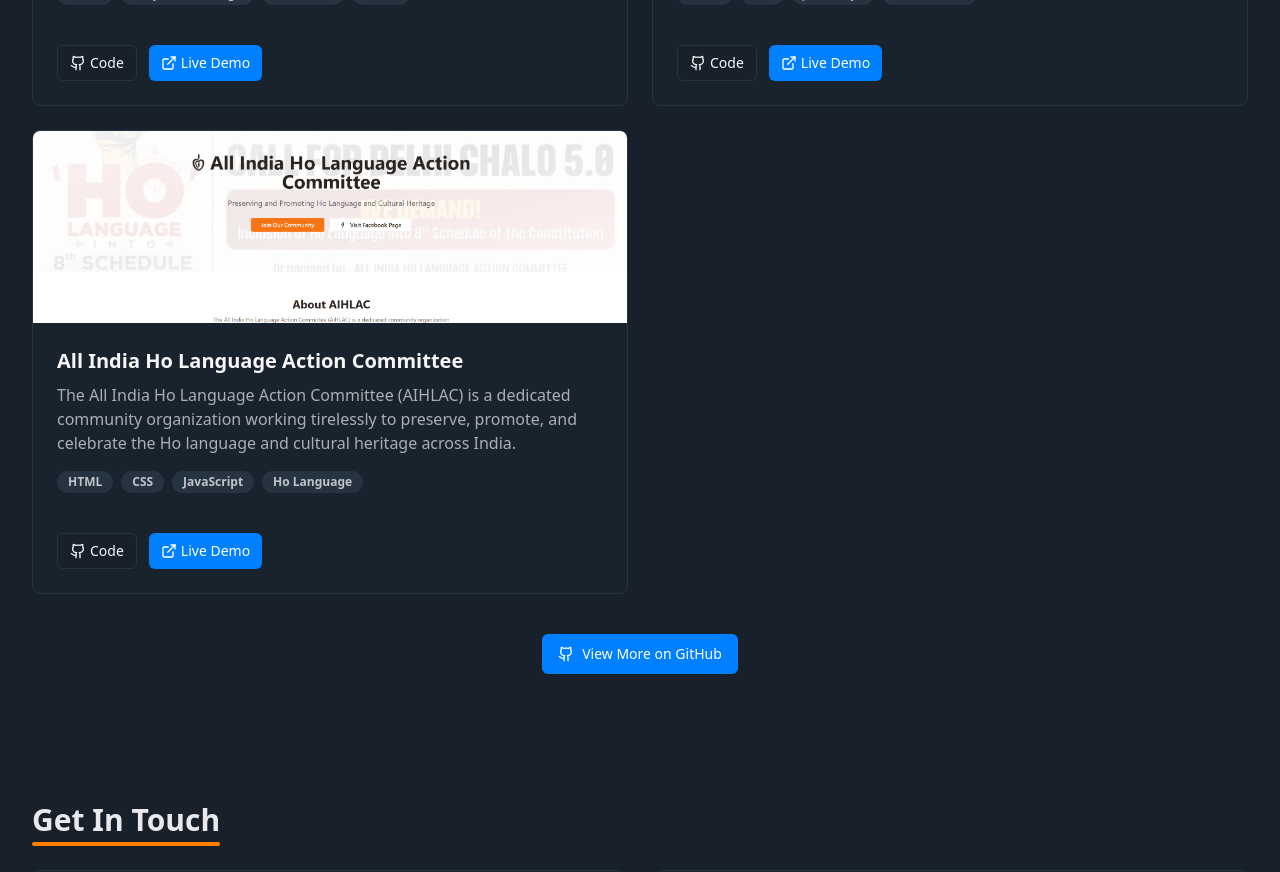
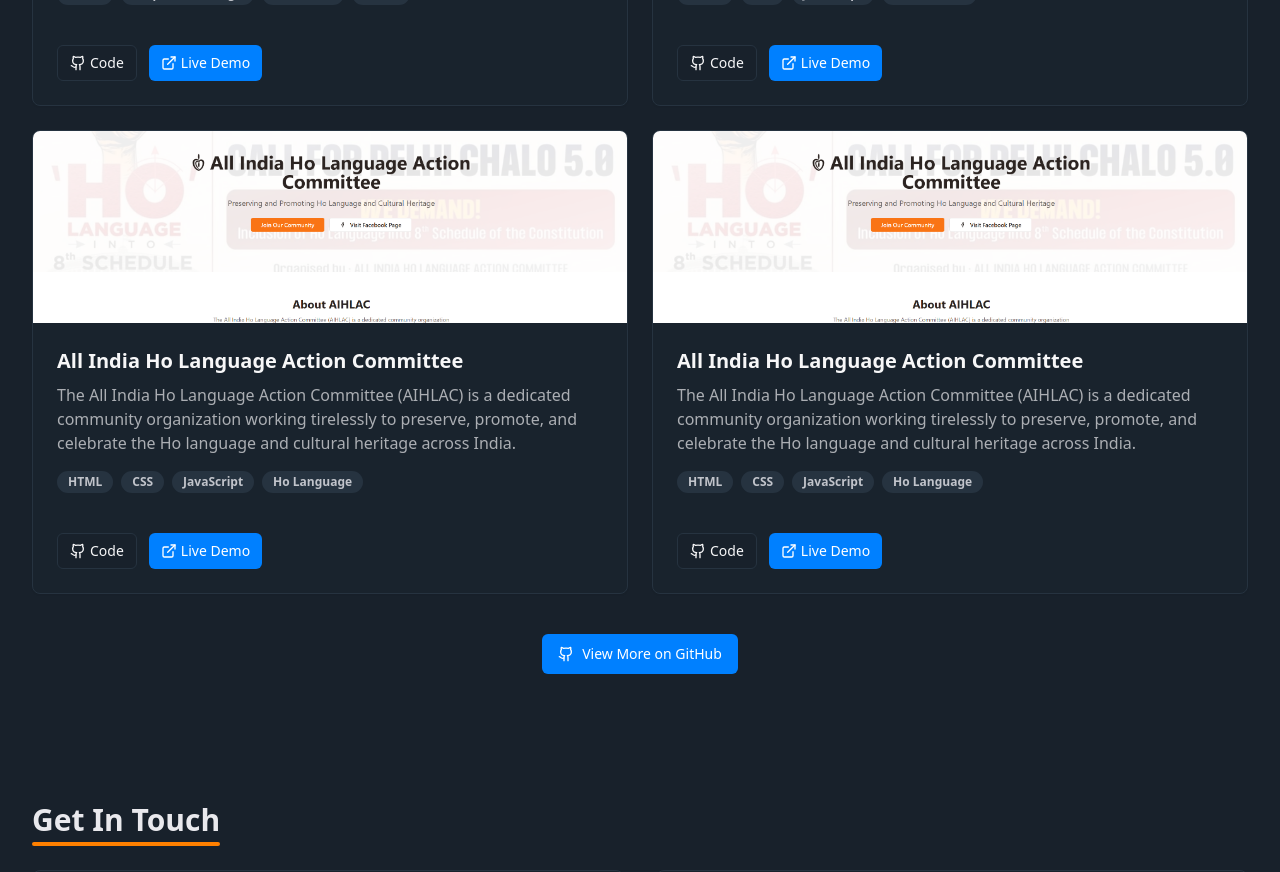
Before and after one commit to PintuHembram/Pintu-Hembram.in, a React (Vite) app: page / in a window 1280 px wide. Shown: the part 3600-4472 px from the top of the page. Built offline with nearby package versions, Linux system fonts and the light colour scheme.

Commit message:
New elements

```diff
--- a/src/components/ProjectsSection.tsx
+++ b/src/components/ProjectsSection.tsx
@@ -104,6 +104,14 @@ const ProjectsSection = () => {
       githubUrl: "https://github.com/PintuHembram",
       liveUrl: "https://aihlac.lovable.app/"
     },
+     {
+      title: "All India Ho Language Action Committee",
+      description: "The All India Ho Language Action Committee (AIHLAC) is a dedicated community organization working tirelessly to preserve, promote, and celebrate the Ho language and cultural heritage across India.",
+      image: "/lovable-uploads/imaihlac.png",
+      tags: ["HTML", "CSS", "JavaScript", "Ho Language"],
+      githubUrl: "https://github.com/PintuHembram",
+      liveUrl: "https://aihlac.lovable.app/"
+    },
   ];
 
   return (
```
